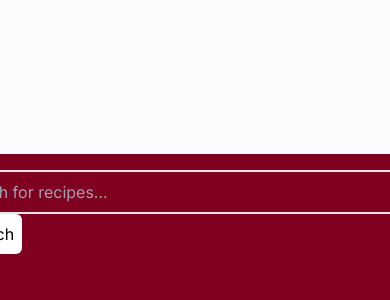
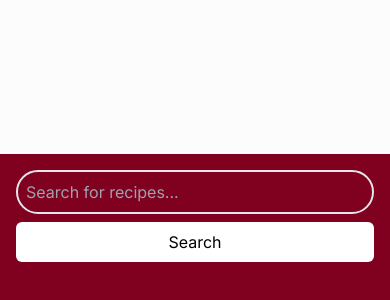
Before and after one commit to DevboyFaari/Couperdesign, a Next.js app: page / in a window 390 px wide. Shown: the part 966-1266 px from the top of the page. Built offline with nearby package versions, Linux system fonts and the light colour scheme.

Commit message:
Chore : unsuccessfully tried to make the app  mobile responsive

```diff
--- a/src/app/Component/Search.tsx
+++ b/src/app/Component/Search.tsx
@@ -1,4 +1,5 @@
 "use client";
+
 import React, { useState } from "react";
 import axios from "axios";
 import Image from "next/image";
@@ -29,10 +30,11 @@ const Search = () => {
         const ingredientsWithPrices = recipe.recipe.ingredientLines.map(
           (ingredient) => ({
             ingredient,
-            price: (Math.random() * (10 - 1) + 1).toFixed(2), // Generate random price between 1 and 10
+            price: (Math.random() * (10 - 1) + 1).toFixed(2),
           })
         );
-        return { ...recipe, ingredientsWithPrices };
+        const totalCost = ingredientsWithPrices.reduce((acc, item) => acc + parseFloat(item.price), 0);
+        return { ...recipe, ingredientsWithPrices, totalCost };
       });
       setRecipes(recipesWithPrices);
     } catch (error) {
@@ -42,24 +44,29 @@ const Search = () => {
     }
   };
 
+  const handleConvertToNaira = (totalCost) => {
+    const totalInNaira = (totalCost * 1468.90).toFixed(2);
+    alert(`Total Cost in Naira: ₦${totalInNaira}`);
+  };
+
   return (
     <div className="flex flex-col items-center bg-[#800020] p-4 min-h-screen">
-      <form onSubmit={handleSearch} className="mb-4">
+      <form onSubmit={handleSearch} className="mb-4 w-full max-w-lg">
         <input
           type="text"
           value={query}
           onChange={(e) => setQuery(e.target.value)}
           placeholder="Search for recipes..."
-          className="p-2 rounded-[25px] bg-transparent border-solid border-2 border-black-500 w-[500px]"
+          className="p-2 rounded-[25px] bg-transparent border-solid border-2 border-black-500 w-full"
         />
-        <button type="submit" className="p-2 bg-white rounded-md ml-2">
+        <button type="submit" className="p-2 bg-white rounded-md mt-2 w-full md:w-auto">
           Search
         </button>
       </form>
       {loading && <p>Loading...</p>}
-      <div className="grid grid-cols-3 gap-4">
+      <div className="grid grid-cols-1 md:grid-cols-2 lg:grid-cols-3 gap-4 w-full">
         {recipes.map((recipe) => (
-          <div key={recipe.recipe.uri} className="text-center text-white">
+          <div key={recipe.recipe.uri} className="text-center text-white p-4 bg-[#6b001a] rounded-lg">
             <Image
               src={recipe.recipe.image}
               alt={recipe.recipe.label}
@@ -77,6 +84,13 @@ const Search = () => {
                 </li>
               ))}
             </ul>
+            <p className="mt-2 font-bold">Total Cost: ${recipe.totalCost.toFixed(2)}</p>
+            <button
+              className="bg-blue-500 hover:bg-blue-700 text-white font-bold py-2 px-4 rounded mt-2"
+              onClick={() => handleConvertToNaira(recipe.totalCost)}
+            >
+              Convert to Naira
+            </button>
           </div>
         ))}
       </div>
```
